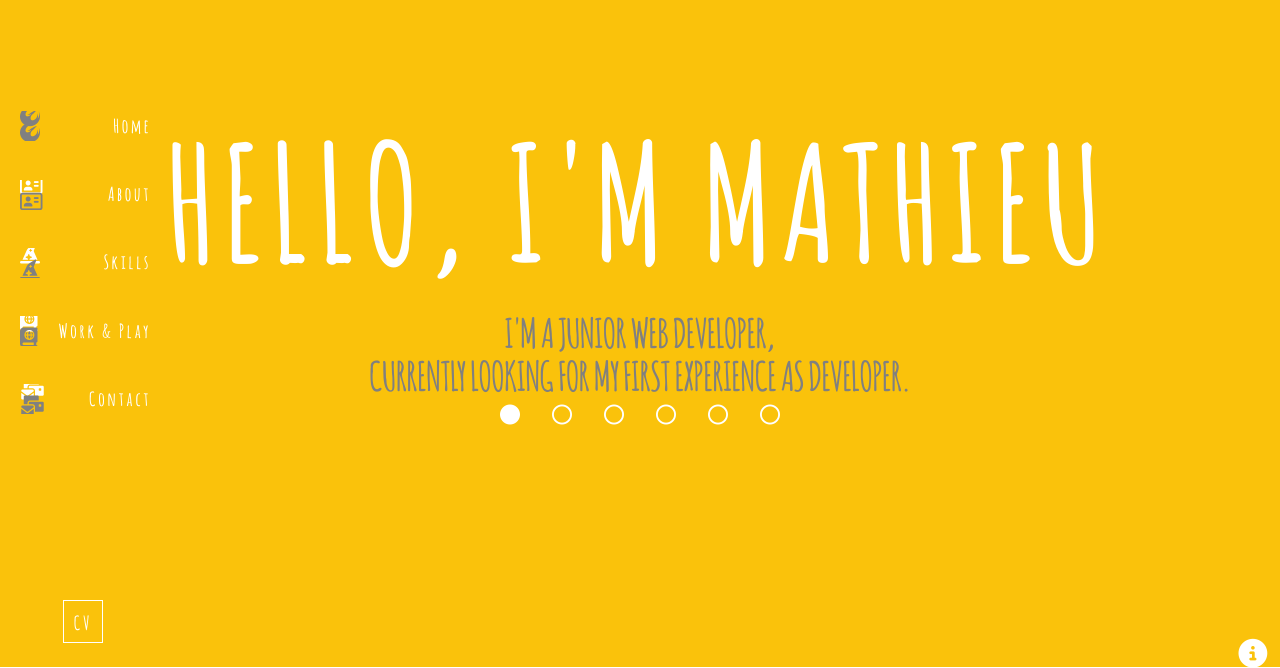
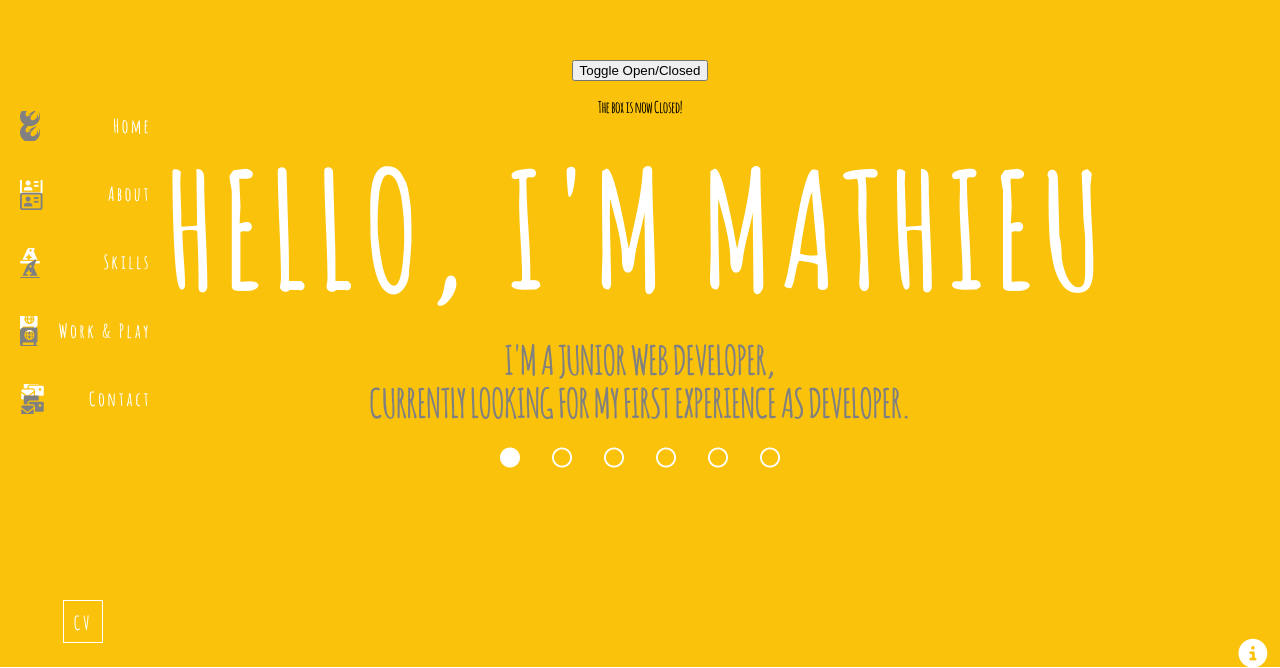
Before and after one commit to PulcoO/portfolio, an Angular app: page /Home in a window 1280 px wide. Shown: the part 133-801 px from the top of the page. Built offline with nearby package versions, Linux system fonts and the light colour scheme.

Commit message:
enfin animate ok

```diff
--- a/src/app/home/home-animations.ts
+++ b/src/app/home/home-animations.ts
@@ -10,8 +10,8 @@ import {
     animateChild
  } from '@angular/animations';
 
- export const titleAnimations = [
-    trigger('titleAnimations', [
+ export const pageAnimations = [
+    trigger('pageAnimations', [
       transition('void => *', [
         query('.content', [
           style({opacity: '0', transform: 'translateY(-100px)'}),
@@ -24,3 +24,19 @@ import {
         ])
       ])
     ]
+  export const titleAnimations = [
+    trigger('childAnimations', [
+            state('out', style({
+              opacity: '1',
+              transform: 'rotate3d(0, 0, 0, 0deg)',
+            })),
+            state('in', style({
+              opacity: '1',
+              transform: 'rotate3d(0, 0, 0, 0deg)'
+            })),
+            transition('* <=> *', [
+              style({ transform: 'translateY(200px)', opacity: '1' }),
+              animate('1000ms ease-in-out')
+            ])
+          ])
+  ]
--- a/src/app/home/home.component.html
+++ b/src/app/home/home.component.html
@@ -1,31 +1,38 @@
 <div class="page" [ngStyle]="{'background-color': this.backgroundColor }" >
     <div class="content">
-        <section [ngClass]="activeTitleId == 'title-1' ? this.activeTitleClass : this.nonActiveTitleClass" id="titre-1">
+            <button (click)="toggle()">Toggle Open/Closed</button>
+            <div [@.disabled]="isDisabled">
+                    <div [@childAnimations]="isOpen ? 'open' : 'closed'"
+                      class="open-close-container">
+                      <p>The box is now {{ isOpen ? 'Open' : 'Closed' }}!</p>
+                    </div>
+                  </div>
+        <section [ngClass]="activeTitleId == 'title-1' ? this.activeTitleClass : this.nonActiveTitleClass" id="titre-1" [@childAnimations]="animation ? 'in' : 'out'">
             <h1>Hello, I'm Mathieu</h1>
             <p>I'm a junior web developer,</p>
             <p>currently looking for my first experience as developer.</p>
         </section>
-        <section [ngClass]="activeTitleId == 'title-2' ? this.activeTitleClass : this.nonActiveTitleClass" id="titre-2">
+        <section [ngClass]="activeTitleId == 'title-2' ? this.activeTitleClass : this.nonActiveTitleClass" id="titre-2" [@childAnimations]="animation ? 'in' : 'out'">
             <h1>I love digital</h1>
             <p>I'm a junior web developer,</p>
             <p>currently looking for my first experience as developer.</p>
         </section>
-        <section [ngClass]="activeTitleId == 'title-3' ? this.activeTitleClass : this.nonActiveTitleClass" id="titre-3">
+        <section [ngClass]="activeTitleId == 'title-3' ? this.activeTitleClass : this.nonActiveTitleClass" id="titre-3" [@childAnimations]="animation ? 'in' : 'out'">
             <h1>active title 3</h1>
             <p>I'm a junior web developer,</p>
             <p>currently looking for my first experience as developer.</p>
         </section>
-        <section [ngClass]="activeTitleId == 'title-4' ? this.activeTitleClass : this.nonActiveTitleClass" id="titre-4">
+        <section [ngClass]="activeTitleId == 'title-4' ? this.activeTitleClass : this.nonActiveTitleClass" id="titre-4" [@childAnimations]="animation ? 'in' : 'out'">
             <h1>active title 4</h1>
             <p>I'm a junior web developer,</p>
             <p>currently looking for my first experience as developer.</p>
         </section>
-        <section [ngClass]="activeTitleId == 'title-5' ? this.activeTitleClass : this.nonActiveTitleClass" id="titre-5">
+        <section [ngClass]="activeTitleId == 'title-5' ? this.activeTitleClass : this.nonActiveTitleClass" id="titre-5" [@childAnimations]="animation ? 'in' : 'out'">
             <h1>active title 5</h1>
             <p>I'm a junior web developer,</p>
             <p>currently looking for my first experience as developer.</p>
         </section>
-        <section [ngClass]="activeTitleId == 'title-6' ? this.activeTitleClass : this.nonActiveTitleClass" id="titre-6">
+        <section [ngClass]="activeTitleId == 'title-6' ? this.activeTitleClass : this.nonActiveTitleClass" id="titre-6" [@childAnimations]="animation ? 'in' : 'out'">
             <h1>active title 6</h1>
             <p>I'm a junior web developer,</p>
             <p>currently looking for my first experience as developer.</p>
--- a/src/app/home/home.component.scss
+++ b/src/app/home/home.component.scss
@@ -23,7 +23,7 @@ section{
     text-align: center;
 }
 //More Specific
-.titre{
+.title{
     margin-bottom: 1rem;
 }
 .circle{
--- a/src/app/home/home.component.ts
+++ b/src/app/home/home.component.ts
@@ -1,5 +1,5 @@
-import { Component, OnInit, HostBinding } from '@angular/core';
-import {titleAnimations} from './home-animations'
+import { Component, OnInit, HostBinding, EventEmitter, Input, Output, } from '@angular/core';
+import {pageAnimations, titleAnimations} from './home-animations'
 import {
   transition,
   trigger,
@@ -17,10 +17,15 @@ import {
   selector: 'app-home',
   templateUrl: './home.component.html',
   styleUrls: ['./home.component.scss'],
-  animations : [titleAnimations],
+  animations : [
+    pageAnimations,
+    titleAnimations,
+  ],
 })
 export class HomeComponent implements OnInit {
-  @HostBinding('@titleAnimations')
+  @HostBinding('@pageAnimations')
+  //@HostBinding('@titleAnimations')
+private animation = false;
 
 private activePointClass = "fas fa-circle fa-lg";
 private nonActivePointClass = "far fa-circle fa-lg";
@@ -97,83 +102,37 @@ private backgroundColor = "#FAC20B"
       case 'circle-point-1':
         this.activeTitleId = "title-1"
         this.backgroundColor = "#FAC20B"
+        this.animation = true
         break;
 
       case 'circle-point-2':
         this.activeTitleId = "title-2"
         this.backgroundColor = "#02C9C9"
+        this.animation = false
         break;
 
       case 'circle-point-3':
         this.activeTitleId = "title-3"
         this.backgroundColor = "#E9A1B9"
-        trigger('titleAnimations', [
-          transition(':enter', [
-            query('.content', [
-              style({opacity: '0', transform: 'translateY(-100px)'}),
-              stagger(-30, [
-                animate('500ms cubic-bezier(0.35, 0, 0.25, 1)',
-                  style({ opacity: 1, transform: 'none' }
-                ))
-              ])
-            ])
-            ])
-          ])
-        //console.log(this.activeTitleId)
+        this.animation = true
         break;
 
       case 'circle-point-4':
         this.activeTitleId = "title-4"
         this.backgroundColor = "#333333"
-        trigger('titleAnimations', [
-          transition(':enter', [
-            query('.content', [
-              style({opacity: '0', transform: 'translateY(-100px)'}),
-              stagger(-30, [
-                animate('500ms cubic-bezier(0.35, 0, 0.25, 1)',
-                  style({ opacity: 1, transform: 'none' }
-                ))
-              ])
-            ])
-            ])
-          ])
-        //console.log(this.activeTitleId)
+        this.animation = false
         break;
 
       case 'circle-point-5':
         this.activeTitleId = "title-5"
         this.backgroundColor = "#C2D53F"
-        trigger('titleAnimations', [
-          transition(':enter', [
-            query('.content', [
-              style({opacity: '0', transform: 'translateY(-100px)'}),
-              stagger(-30, [
-                animate('500ms cubic-bezier(0.35, 0, 0.25, 1)',
-                  style({ opacity: 1, transform: 'none' }
-                ))
-              ])
-            ])
-            ])
-          ])
-        //console.log(this.activeTitleId)
+        this.animation = true
         break;
 
       case 'circle-point-6':
         this.activeTitleId = "title-6"
         this.backgroundColor = "#E8A0B8"
-        trigger('titleAnimations', [
-          transition(':enter', [
-            query('.content', [
-              style({opacity: '0', transform: 'translateY(-100px)'}),
-              stagger(-30, [
-                animate('500ms cubic-bezier(0.35, 0, 0.25, 1)',
-                  style({ opacity: 1, transform: 'none' }
-                ))
-              ])
-            ])
-            ])
-          ])
-        //console.log(this.activeTitleId)
+        this.animation = false
         break;
 
     }
```
